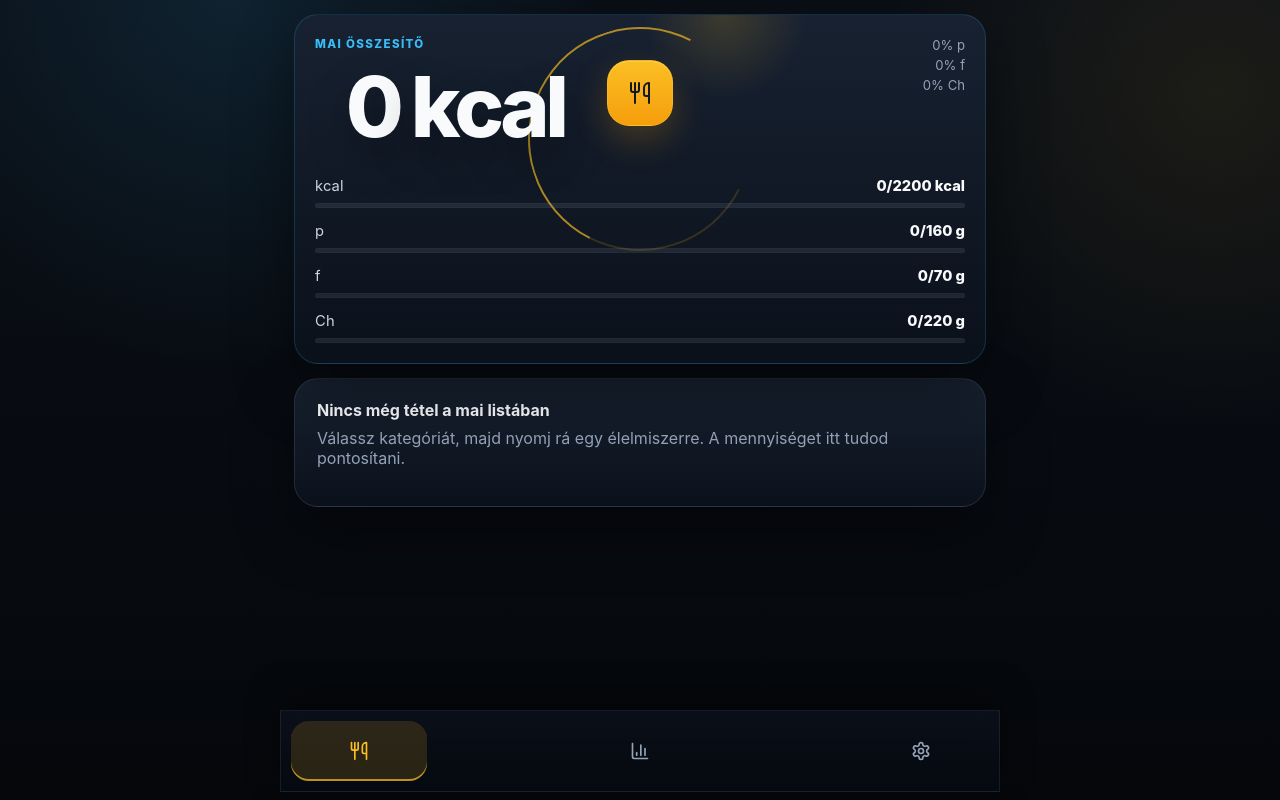
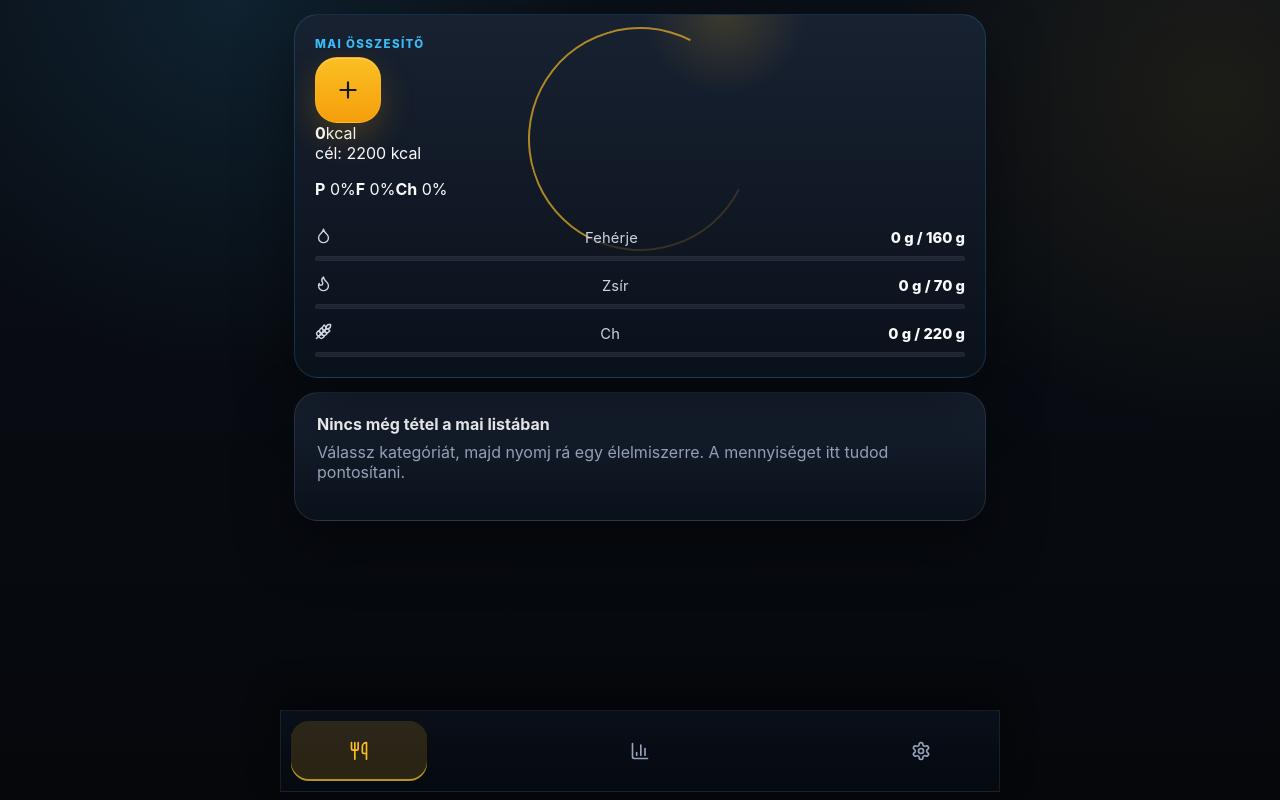
Before and after one commit to tonetttoman/makro-app, a React (Vite) app: page / in a window 1280 px wide. Built offline with nearby package versions, Linux system fonts and the light colour scheme.

Commit message:
Restructure daily summary hero

```diff
--- a/src/components/MacroSummary.jsx
+++ b/src/components/MacroSummary.jsx
@@ -1,31 +1,26 @@
-import { Utensils } from "lucide-react";
+import { Droplet, Flame, Plus, Wheat } from "lucide-react";
 import { calculateMacroRatio } from "../lib/calculations";
 import { ProgressBar } from "./ProgressBar";
 
-const LABELS = {
-  kcal: "kcal",
-  protein: "p",
-  fat: "f",
-  carbs: "Ch"
-};
+const ITEMS = [
+  { key: "protein", label: "Fehérje", short: "P", icon: Droplet, tone: "green" },
+  { key: "fat", label: "Zsír", short: "F", icon: Flame, tone: "amber" },
+  { key: "carbs", label: "Ch", short: "Ch", icon: Wheat, tone: "green" }
+];
 
-const UNITS = {
-  kcal: "kcal",
-  protein: "g",
-  fat: "g",
-  carbs: "g"
-};
+function formatGram(value) {
+  return `${Math.round(Number(value) || 0)} g`;
+}
 
 export function MacroSummary({ totals, targets, isQuickAddOpen, onToggleQuickAdd }) {
   const ratio = calculateMacroRatio(totals);
+  const kcal = Math.round(totals.kcal);
 
   return (
     <section className="summary" aria-label="Napi összesítő">
-      <div className="summary__header summary__header--with-action">
-        <div>
+      <div className="summary-hero">
+        <div className="summary-hero__top">
           <p className="eyebrow">Mai összesítő</p>
-          <h1>{Math.round(totals.kcal)} kcal</h1>
-        </div>
           <button
             className="summary-quick-add-button"
             type="button"
@@ -33,27 +28,37 @@ export function MacroSummary({ totals, targets, isQuickAddOpen, onToggleQuickAdd
             aria-expanded={isQuickAddOpen}
             aria-label="Gyors hozzáadás megnyitása"
           >
-          <Utensils size={24} aria-hidden="true" />
+            <Plus size={26} aria-hidden="true" />
           </button>
-        <div className="macro-ratio" aria-label="Makróarány">
-          <span>{Math.round(ratio.protein)}% p</span>
-          <span>{Math.round(ratio.fat)}% f</span>
-          <span>{Math.round(ratio.carbs)}% Ch</span>
         </div>
+
+        <div className="summary-kcal" aria-label={`${kcal} kilokalória`}>
+          <strong>{kcal.toLocaleString("hu-HU").replace(/\s/g, " ")}</strong>
+          <span>kcal</span>
+        </div>
+        <p className="summary-target">cél: {targets.kcal.toLocaleString("hu-HU")} kcal</p>
+      </div>
+
+      <div className="summary-macro-ratio" aria-label="Makróarány">
+        <span><strong>P</strong> {Math.round(ratio.protein)}%</span>
+        <span><strong>F</strong> {Math.round(ratio.fat)}%</span>
+        <span><strong>Ch</strong> {Math.round(ratio.carbs)}%</span>
       </div>
 
       <div className="summary-grid">
-        {Object.keys(LABELS).map((key) => (
-          <div className="metric" key={key}>
+        {ITEMS.map((item) => {
+          const Icon = item.icon;
+          return (
+            <div className="metric" key={item.key}>
               <div className="metric__row">
-              <span>{LABELS[key]}</span>
-              <strong>
-                {Math.round(totals[key])}/{targets[key]} {UNITS[key]}
-              </strong>
+                <span className={`metric__icon metric__icon--${item.tone}`}><Icon size={17} aria-hidden="true" /></span>
+                <span className="metric__label">{item.label}</span>
+                <strong>{formatGram(totals[item.key])} / {formatGram(targets[item.key])}</strong>
               </div>
-            <ProgressBar value={totals[key]} max={targets[key]} tone={key === "kcal" ? "amber" : "green"} />
+              <ProgressBar value={totals[item.key]} max={targets[item.key]} tone={item.tone} />
             </div>
-        ))}
+          );
+        })}
       </div>
     </section>
   );
```
Lines whose indentation alone changed are shown as unchanged.
